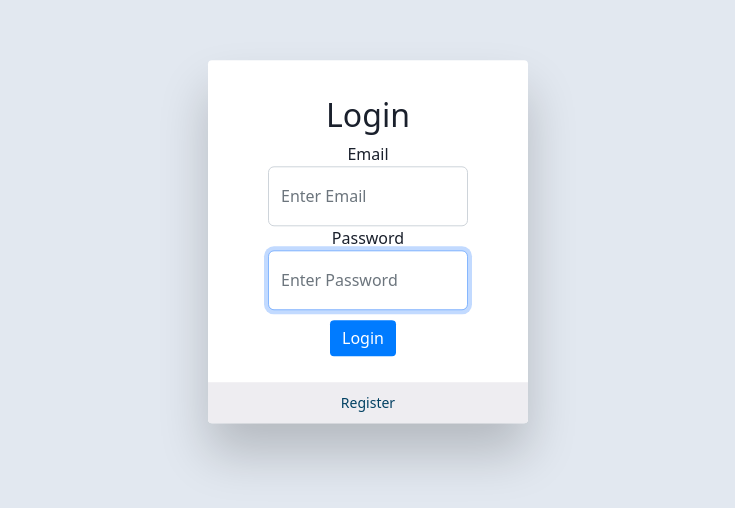
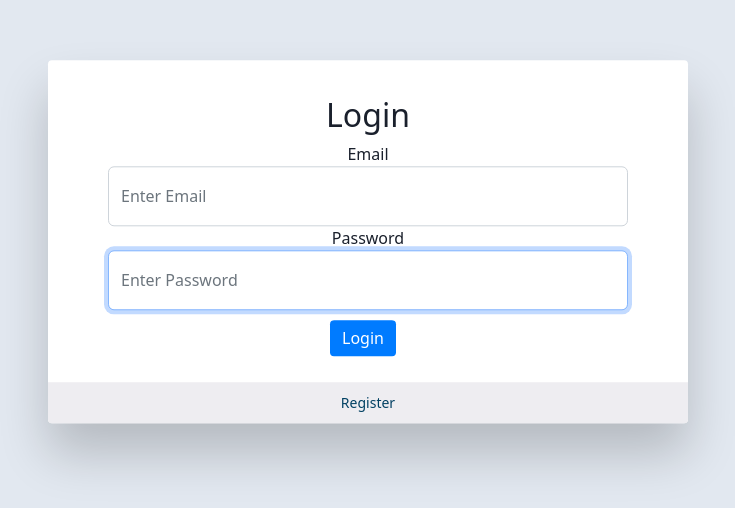
Before and after one commit to anithjoy/CS554-FInalProject, a Next.js app in the folder frontend/: page /login in a window 1280 px wide. Shown: the part 188-696 px from the top of the page, without its empty margins (272-1007 px from the left). Built offline with nearby package versions, Linux system fonts and the light colour scheme; no server answers.

Commit message:
Login page css

```diff
--- a/frontend/src/styles/login.css
+++ b/frontend/src/styles/login.css
@@ -54,7 +54,8 @@
 
   .loginPage #login-form-wrap {
     background-color: #fff;
-    width: 25%;
+    min-width: 350px;
+    width: 50%;
     margin: 30px auto;
     text-align: center;
     padding: 20px 0 0 0;
```
